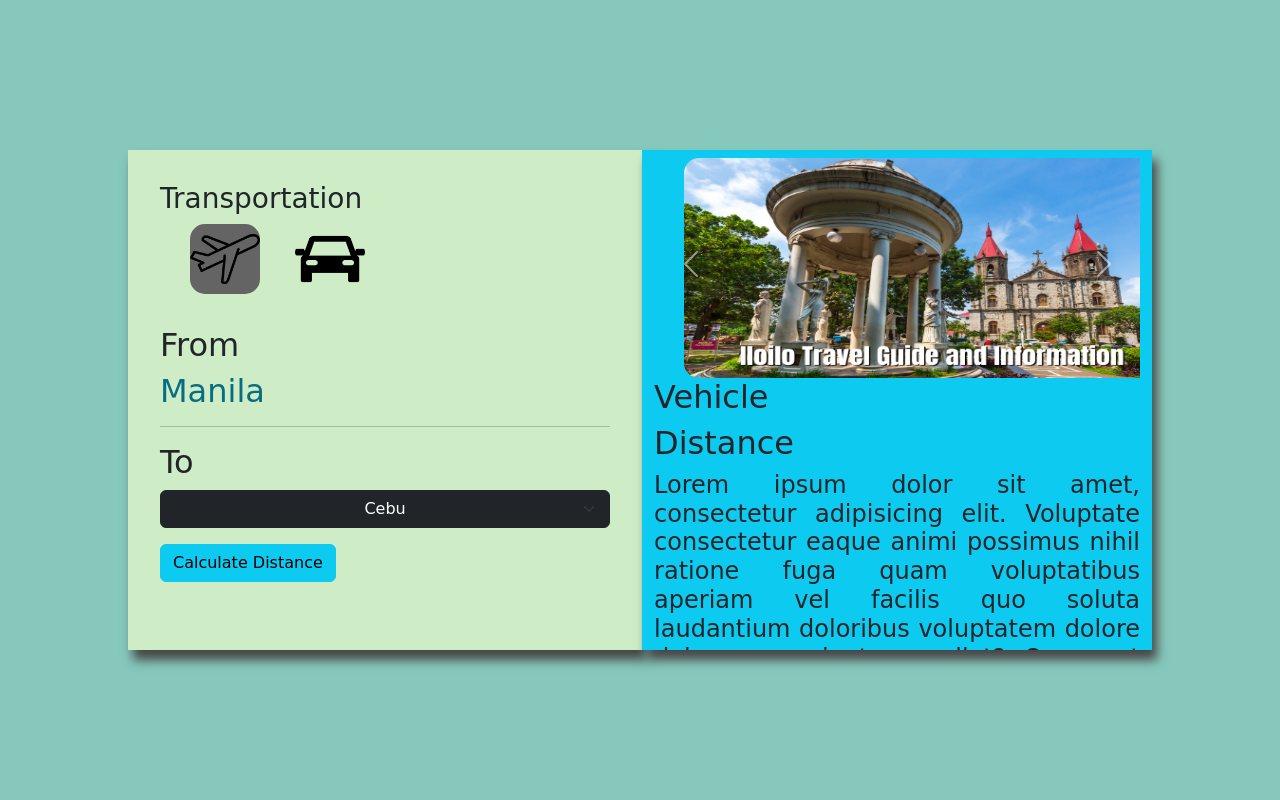
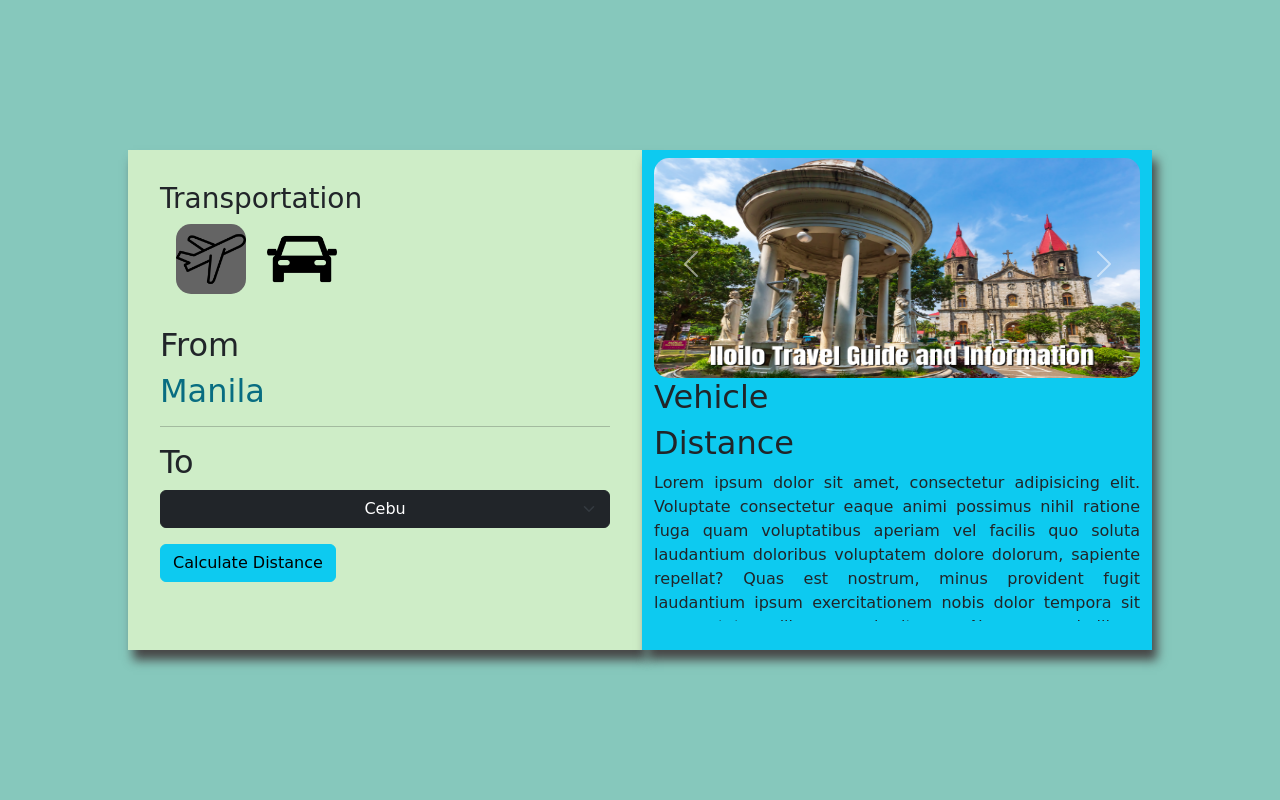
Before and after one commit to JonathanCastillonDelaPena/Philippine_Kilometer_Git_Hands_On_1-Group_Task, a website: page index.html in a window 1280 px wide. Drawn offline with Linux system fonts and the light colour scheme; a web font is replaced by a local one.

Commit message:
minor changes for desktop

```diff
--- a/css/style.css
+++ b/css/style.css
@@ -34,7 +34,6 @@ img {
   height: 70px;
   border-radius: 15px;
   cursor: pointer;
-  margin-left: 30px;
 }
 
 img:hover {
--- a/index.html
+++ b/index.html
@@ -30,12 +30,12 @@
           </h3>
           <label>
             <input type="radio" name="test" value="small" checked />
-            <img src="images/airplane.png" alt="Option 1" />
+            <img src="images/airplane.png" class="ms-3" alt="Option 1" />
           </label>
 
           <label>
             <input type="radio" name="test" value="big" />
-            <img src="images/car.png" alt="Option 2" />
+            <img src="images/car.png" class="ms-3" alt="Option 2" />
           </label>
         </div>
         <form class="p-3">
@@ -81,7 +81,6 @@
           height: 500px;
           background-color: #86c8bc;
           box-shadow: 5px 10px 10px rgb(71, 71, 71);
-          overflow-y: scroll;
         "
       >
         <div id="carouselDestination" class="carousel slide pt-2">
@@ -99,7 +98,7 @@
                 src="images/ilo-ilo2.jpg"
                 class="d-block w-100"
                 alt="..."
-                style="height: 220px; object-fit: cover"
+                style="height: 220px; object-fit: fill"
               />
             </div>
           </div>
@@ -124,7 +123,10 @@
         </div>
         <h2 id="destinationVehicle">Vehicle</h2>
         <h2 id="destinationDistance">Distance</h2>
-        <h4 id="destinationDescription" style="text-align: justify">
+        <p
+          id="destinationDescription"
+          style="text-align: justify; overflow-y: scroll; height: 30%"
+        >
           Lorem ipsum dolor sit amet, consectetur adipisicing elit. Voluptate
           consectetur eaque animi possimus nihil ratione fuga quam voluptatibus
           aperiam vel facilis quo soluta laudantium doloribus voluptatem dolore
@@ -132,7 +134,7 @@
           laudantium ipsum exercitationem nobis dolor tempora sit eaque totam
           libero omnis itaque. Numquam similique consequatur iusto eligendi
           incidunt nostrum vitae facilis odio debitis ipsam.
-        </h4>
+        </p>
       </div>
     </div>
     <script src="script/bootstrap.bundle.min.js"></script>
```
